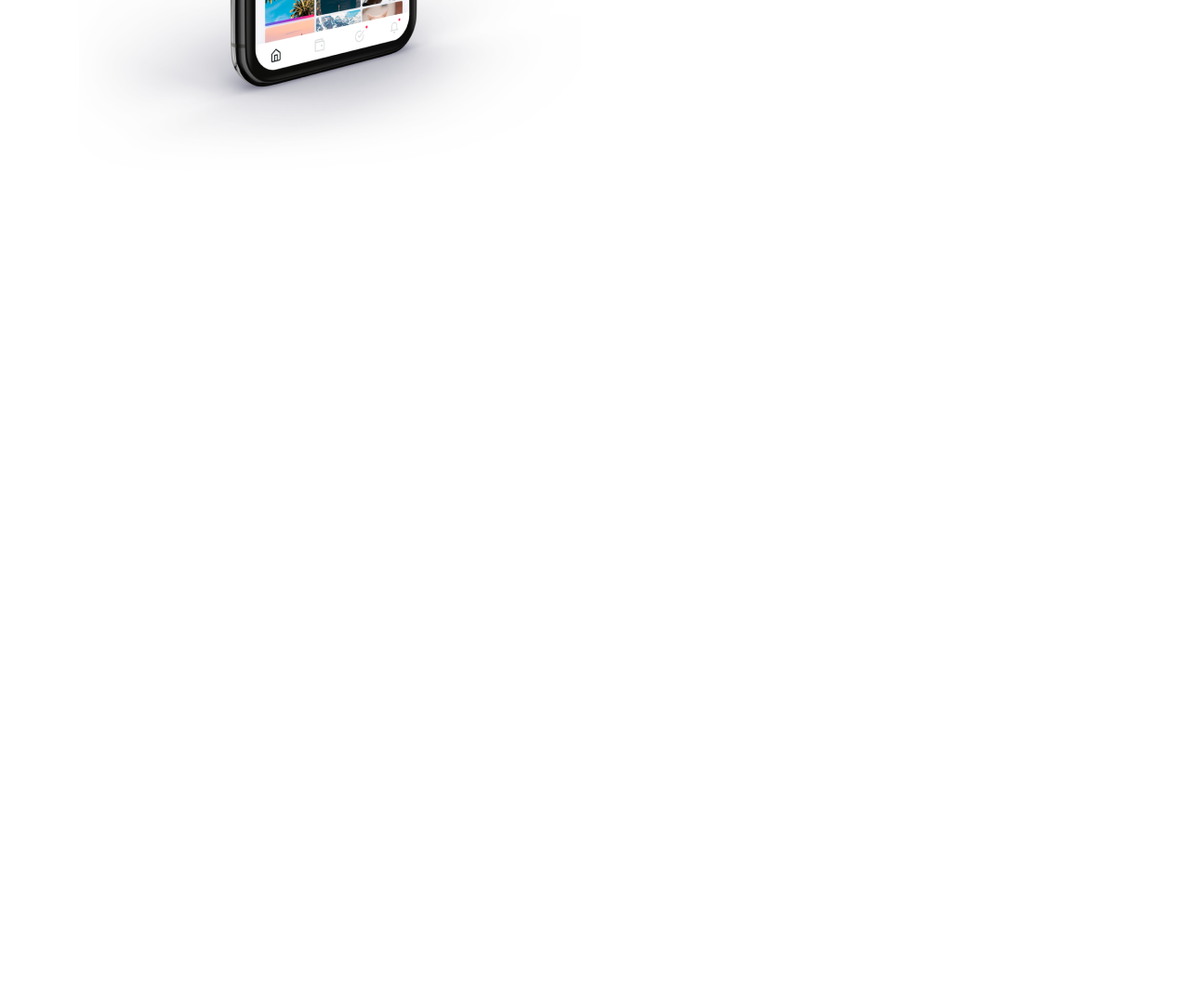
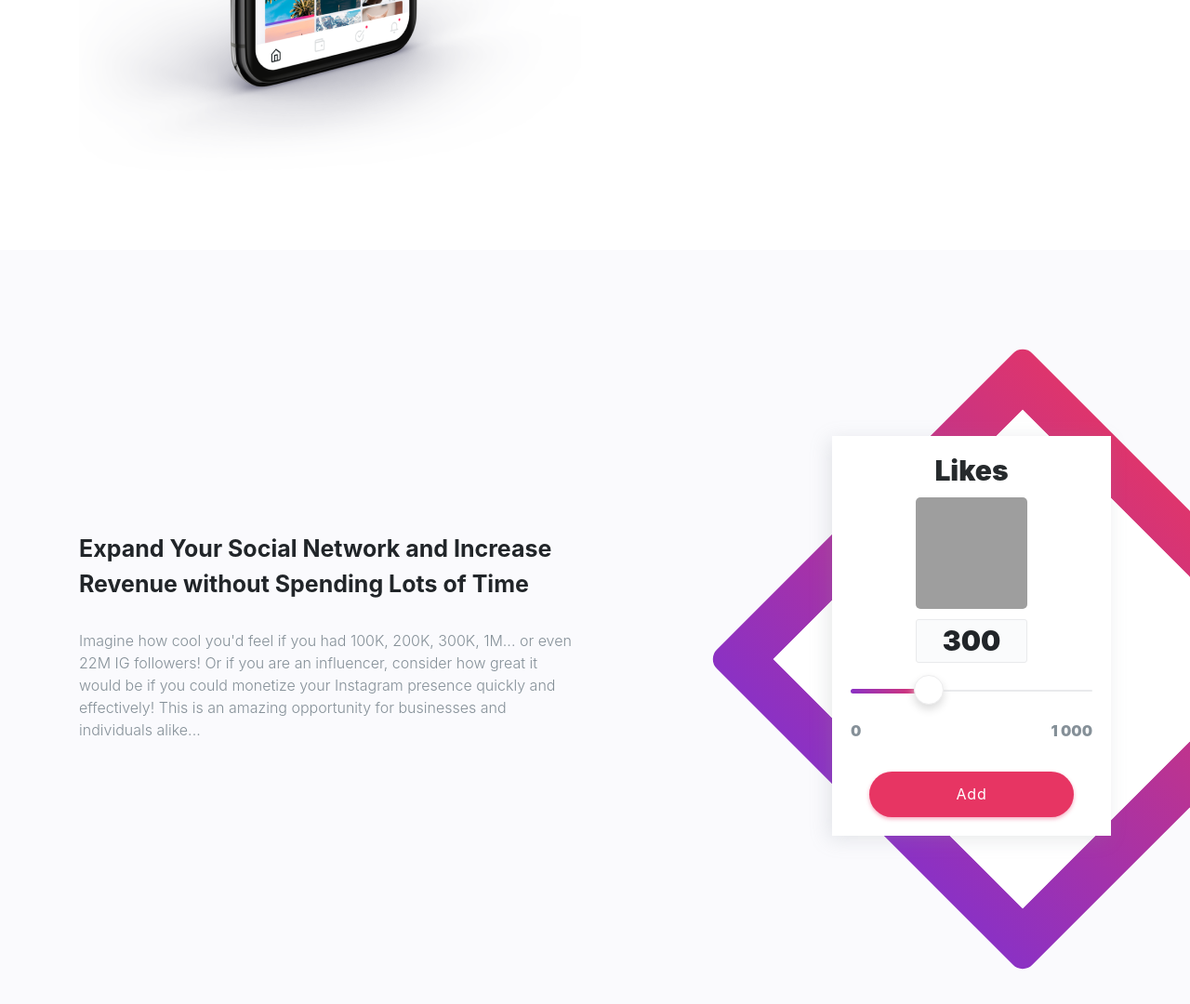
Before and after one commit to YuraKolesnikov/portfolio-instime, a website: page app/index.html in a window 1280 px wide. Shown: the part 592-1672 px from the top of the page at 93% size. Before the commit the page ends 861 px from the top, so only its background shows below. Drawn offline with nearby package versions, Linux system fonts and the light colour scheme; files that its build step writes are made by us from their sources; grey boxes are pictures that could not be loaded.

Commit message:
Minor edits and added section with likes card

```diff
--- a/app/index.html
+++ b/app/index.html
@@ -119,6 +119,41 @@
       </div>
     </section>
   </header>
+  <main>
+    <section class="section section--gray likes">
+      <div class="container">
+        <div class="row align-items-center justify-content-between">
+          <div class="col-6">
+            <h4 class="paragraph-title">
+              Expand Your Social Network and Increase Revenue without Spending Lots of Time
+            </h4>
+            <p class="paragraph">
+              Imagine how cool you'd feel if you had 100K, 200K, 300K, 1M... or even 22M IG followers! Or if you are an influencer, consider how great it would be if you could monetize  your Instagram presence quickly and effectively! This is an amazing opportunity for businesses and individuals alike...
+            </p>
+          </div>
+          <div class="col-4">
+            <div class="like-card">
+              <div class="like-card__title">Likes</div>
+              <img class="like-card__img" src="https://source.unsplash.com/random/400x400" />
+              <div class="like-card__amount js-like-card-amount">200</div>
+              <div class="like-card__range-wrapper">
+                <input type="range" min="0" max="1000" value="300" class="js-like-card-range like-card__range">
+                <div class="js-like-card-active-range like-card__active-range"></div>
+              </div>
+              <div class="like-card__range-values">
+                <div class="min">0</div>
+                <div class="max">1 000</div>
+              </div>
+              <svg style="width: 10px; height: 10px">
+                <use xlink:href="img/icons.svg#square"></use>
+              </svg>
+              <button class="button button--medium button--magento">Add</button>
+            </div>
+          </div>
+        </div>
+      </div>
+    </section>
+  </main>
 
   <script src="js/scripts.min.js"></script>
 </body>
--- a/app/js/common.js
+++ b/app/js/common.js
@@ -36,11 +36,11 @@ $(function() {
 
 
   /* Like card */
-  $('.js-like-card-active-range').css('width', ($('.js-like-card-range').attr('value') / 100) + '%')
+  $('.js-like-card-active-range').css('width', ($('.js-like-card-range').attr('value') / 10) + '%')
   $('.js-like-card-amount').text($('.js-like-card-range').attr('value'))
   $('.js-like-card-range').on('input', function(e) {
     $('.js-like-card-amount').text(e.target.value)
-    var calculatedWidth = e.target.value / 100
+    var calculatedWidth = e.target.value / 10
     $('.js-like-card-active-range').css('width', calculatedWidth + '%')
   })
 
--- a/app/scss/_blocks/_cards.scss
+++ b/app/scss/_blocks/_cards.scss
@@ -375,13 +375,18 @@
 }
 
 .like-card {
-  height: 410px;
+  height: 430px;
+  min-width: 240px;
+  max-width: 300px;
+  margin-right: 0;
+  margin-left: auto;
   display: flex;
   flex-flow: column;
   justify-content: space-between;
   align-items: center;
   padding: 20px;
   box-shadow: $box-shadow-gray;
+  position: relative;
 
   &__title {
     font-weight: 900;
--- /dev/null
+++ b/app/scss/_blocks/_likes.scss
@@ -0,0 +1,30 @@
+.likes {
+  overflow: hidden;
+  & .like-card {
+    position: relative;
+    z-index: 5;
+    background-color: #FFF;
+  }
+
+
+  & .container {
+    position: relative;
+    z-index: 1;
+    &:after {
+      position: absolute;
+      top: 0px;
+      right: -130px;
+      content: "";
+      padding: 20px;
+      border: 50px solid transparent;
+      border-radius: 15px;
+      transform: rotate(-45deg);
+      background-clip: padding-box, border-box;
+      background-origin: padding-box, border-box;
+      background-image: linear-gradient(#fff, #fff), $gradient-magento-violet;
+      z-index: -1;
+      width: 480px;
+      height: 480px;
+    }
+  }
+}
--- /dev/null
+++ b/app/scss/_blocks/_paragraph.scss
@@ -0,0 +1,12 @@
+.paragraph {
+  font-weight: 300;
+  font-size: 16px;
+  color: $gray;
+}
+
+.paragraph-title {
+  font-weight: bold;
+  font-size: 25px;
+  line-height: 38px;
+  margin-bottom: 30px;
+}
--- /dev/null
+++ b/app/scss/_blocks/_section.scss
@@ -0,0 +1,7 @@
+.section {
+  padding: 200px 0;
+
+  &--gray {
+    background-color: $light-gray;
+  }
+}
--- a/app/scss/main.scss
+++ b/app/scss/main.scss
@@ -10,10 +10,13 @@
 @import "_blocks/cards";
 @import "_blocks/hamburger";
 @import "_blocks/hero";
+@import "_blocks/likes";
 @import "_blocks/navbar";
+@import "_blocks/paragraph";
 @import "_blocks/pricing";
 @import "_blocks/progress";
 @import "_blocks/section-title";
+@import "_blocks/section";
 
 .test {
   height: 200px;
```
Also changed, not shown: app/img/big-square.svg (added), app/js/common.min.js, app/js/scripts.min.js.
